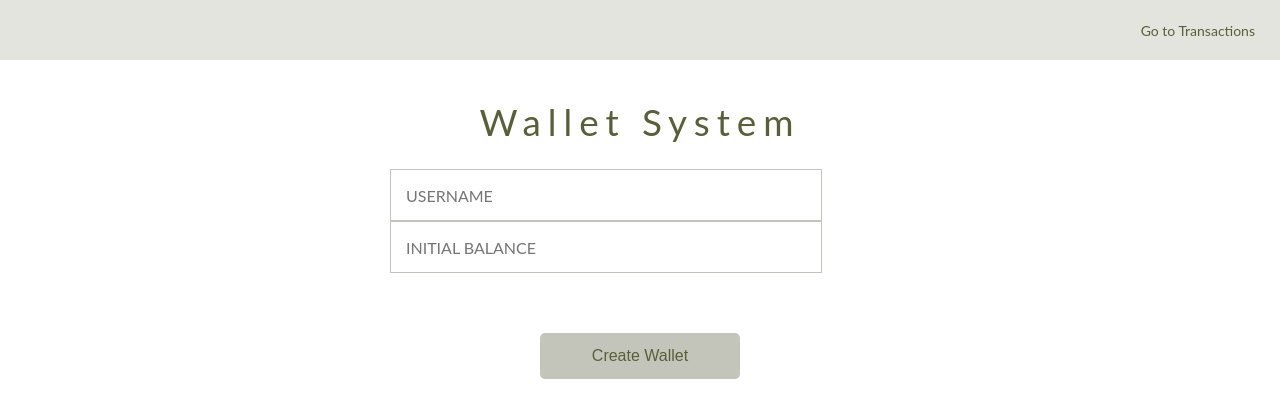
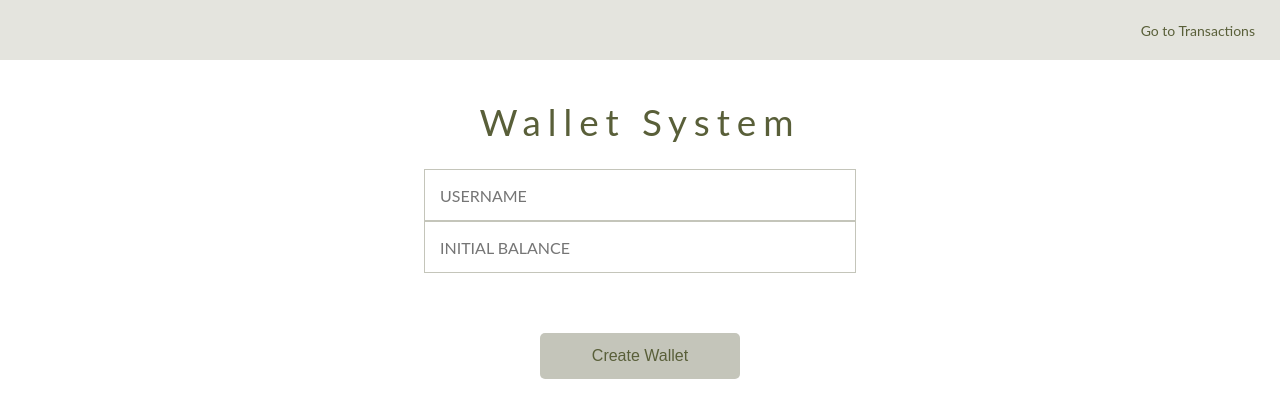
Before and after one commit to thanyaGeethaSanthosh/walletSystem, a React (Create React App) app in the folder client/: page / in a window 1280 px wide. Shown: the top 418 px of the page. Built offline with nearby package versions, Linux system fonts and the light colour scheme.

Commit message:
reduced max transaction page size to 6

```diff
--- a/client/src/components/InputText.js
+++ b/client/src/components/InputText.js
@@ -23,6 +23,11 @@ transition: all 0.3s ease-in-out;
   color: ${COLORS.dark2};
 }
 `
+const Row = styled.div`
+display: flex;
+align-items: center;
+justify-content: center;
+`
 
 function InputText(props) {
     const { value, setValue, name, id } = props
@@ -32,7 +37,9 @@ function InputText(props) {
     };
 
     return (
-        <StyledInput id={id} onChange={handleChange} type="text" placeholder={name} />
+        <Row>
+            <StyledInput id={id} onChange={handleChange} type="text" placeholder={name} />
+        </Row>
     )
 }
 
--- a/client/src/values/constants.js
+++ b/client/src/values/constants.js
@@ -1,2 +1,2 @@
 export const PATH = "api/wallets"
-export const MAX_PAGE_SIZE = 10
+export const MAX_PAGE_SIZE = 6
```
